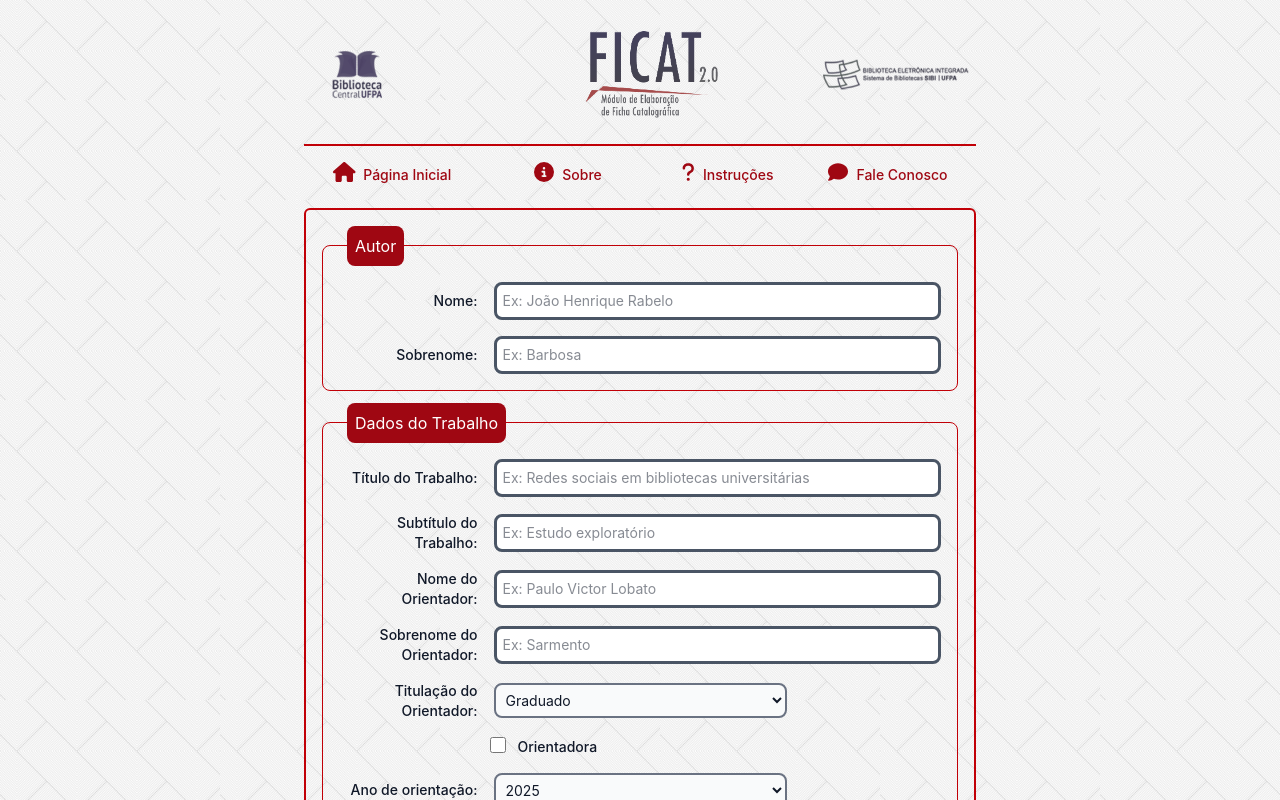
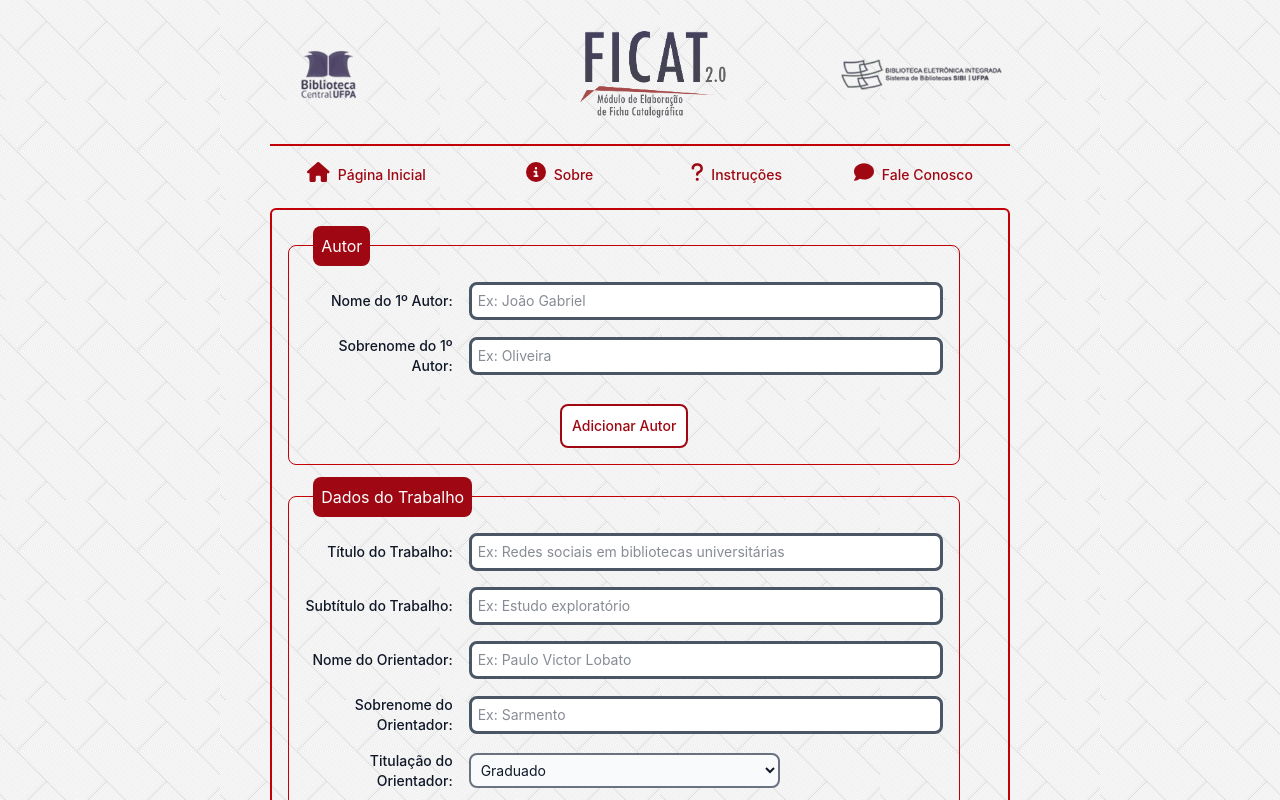
Before and after one commit to andreydedey/ficat, a React (Vite) app in the folder client/: page / in a window 1280 px wide. Shown: the top 800 px of the page. Built offline with nearby package versions, Linux system fonts and the light colour scheme.

Commit message:
feature: autor number function

```diff
--- a/client/src/App.tsx
+++ b/client/src/App.tsx
@@ -13,7 +13,7 @@ export function App() {
         className="min-h-dvh flex justify-center bg-[auto_100px] mb-3"
         style={{ backgroundImage: `url(${backgroundImage})` }}
       >
-        <div className="max-w-2xl">
+        <div className="max-w-3xl">
           <img className="h-36" src={logoHeader} alt="logo Header" />
           <Navbar />
           <Routes>
--- a/client/src/components/Home.tsx
+++ b/client/src/components/Home.tsx
@@ -1,7 +1,20 @@
 import { Link } from "react-router";
 import { InputField, InputLabel, InputRoot } from "./Input/input";
+import { useState } from "react";
 
 export function Home() {
+  const [numberAutors, setNumberAutors] = useState(1);
+
+  const handleAddAutor = () => {
+    setNumberAutors((prev) => prev + 1);
+  };
+
+  const handleExcludeAutor = () => {
+    setNumberAutors((prev) => prev - 1);
+  };
+
+  console.log(numberAutors);
+
   return (
     <div className="rounded-md border-2 p-4 border-red-700">
       <form action="#" className="flex flex-col gap-3 justify-start max-w-2xl">
@@ -9,25 +22,61 @@ export function Home() {
           <legend className="p-2 ml-2 bg-red-800 rounded-lg text-white">
             Autor
           </legend>
+
+          {Array.from({ length: numberAutors }).map((_, index) => (
+            <div key={index} className="flex flex-col gap-4">
               <InputRoot className="grid grid-cols-4 justify-items-end items-center gap-4">
-            <InputLabel value="Nome:" htmlFor="name" />
+                <InputLabel
+                  value={`Nome do ${index + 1}º Autor:`}
+                  htmlFor={`name_${index}`}
+                />
                 <InputField
                   type="text"
-              id="name"
+                  id={`name_${index}`}
                   className="col-span-3"
-              placeholder="Ex: João Henrique Rabelo"
+                  placeholder={`Ex: João Gabriel`}
                 />
               </InputRoot>
 
               <InputRoot className="grid grid-cols-4 justify-items-end items-center gap-4">
-            <InputLabel value="Sobrenome:" htmlFor="sobrenome" />
+                <InputLabel
+                  value={`Sobrenome do ${index + 1}º Autor:`}
+                  htmlFor={`surname_${index}`}
+                />
                 <InputField
                   type="text"
-              id="sobrenome"
+                  id={`surname_${index}`}
                   className="col-span-3"
-              placeholder="Ex: Barbosa"
+                  placeholder={`Ex: Oliveira`}
                 />
               </InputRoot>
+            </div>
+          ))}
+
+          <div className="flex gap-3 justify-center items-center">
+            {numberAutors < 5 && (
+              <button
+                type="button"
+                onClick={handleAddAutor}
+                disabled={numberAutors >= 5}
+                className="self-center p-2.5 mt-3 text-sm font-medium rounded-lg border-2 border-red-800 bg-white
+              text-red-800 hover:text-white hover:bg-red-800 duration-300 cursor-pointer"
+              >
+                Adicionar Autor
+              </button>
+            )}
+            {numberAutors > 1 && (
+              <button
+                type="button"
+                onClick={handleExcludeAutor}
+                disabled={numberAutors == 1}
+                className="self-center p-2.5 mt-3 text-sm font-medium rounded-lg border-2 border-red-800 bg-white
+              text-red-800 hover:text-white hover:bg-red-800 duration-300 cursor-pointer"
+              >
+                Excluir Autor
+              </button>
+            )}
+          </div>
         </fieldset>
 
         <fieldset className="flex flex-col gap-4 border-[1px] border-red-700 rounded-lg p-4">
@@ -182,7 +231,6 @@ export function Home() {
               <InputField
                 name="tipo_trabalho"
                 type="radio"
-                checked
                 id="tese"
                 className="w-4 h-4 border-gray-300 focus:ring-2
             focus:ring-blue-300"
```
Lines whose indentation alone changed are shown as unchanged.
